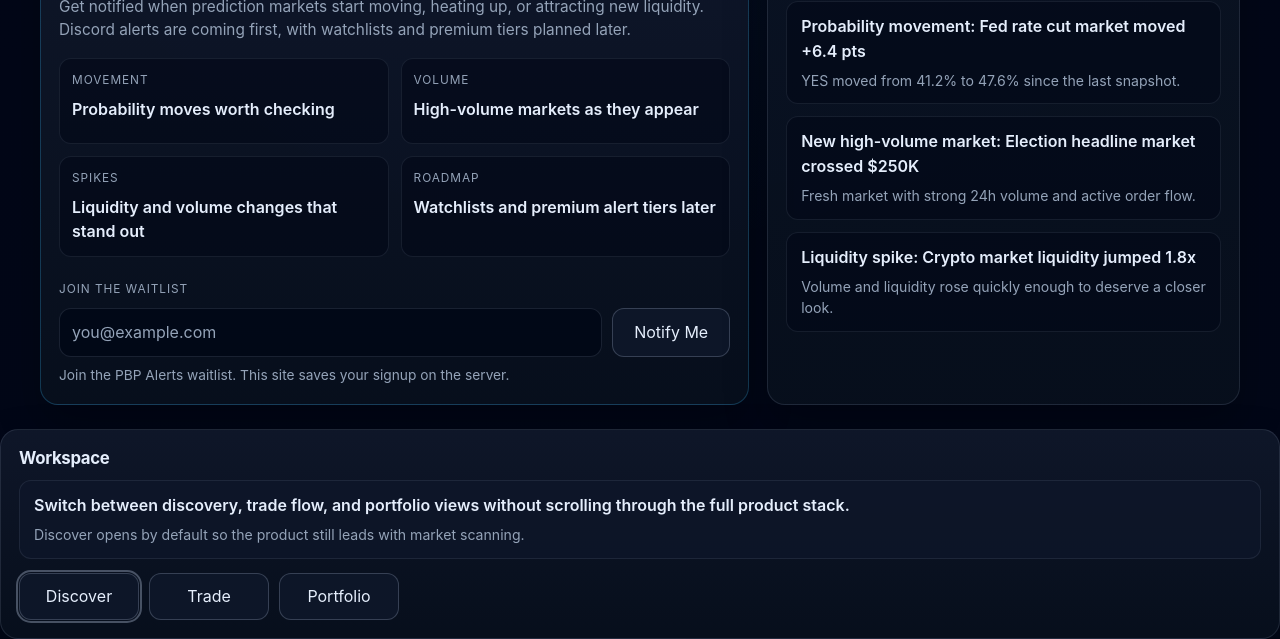
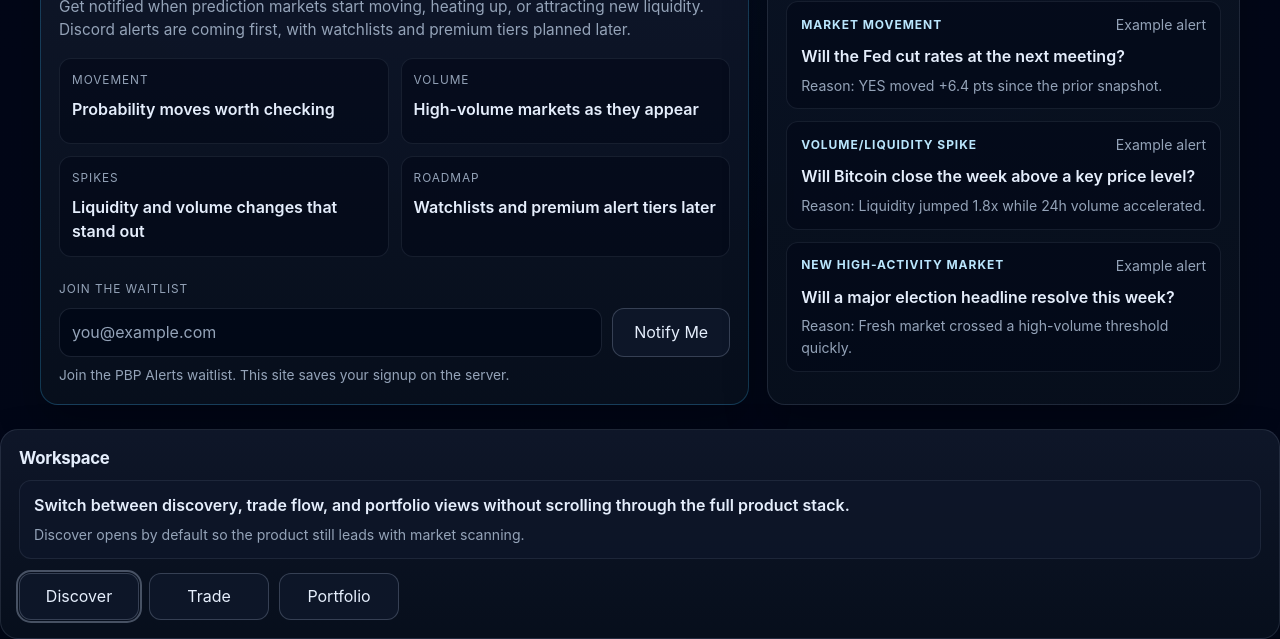
Before and after one commit to dreadmetal111/paid-by-polymarket-os, a website: page public/index.html in a window 1280 px wide. Shown: the part 461-1100 px from the top of the page. Drawn offline with Linux system fonts and the light colour scheme; no server answers.

Commit message:
Add public recent alerts preview

```diff
--- a/public/index.html
+++ b/public/index.html
@@ -11,7 +11,7 @@
       name="description"
       content="Paid by Polymarket OS is a live market-discovery and execution-prep product for scanning prediction markets faster."
     />
-    <link rel="stylesheet" href="/style.css?v=pbp-alerts-waitlist-1" />
+    <link rel="stylesheet" href="/style.css?v=pbp-alerts-preview-1" />
   </head>
   <body>
     <header id="hero">
@@ -104,24 +104,36 @@
           <article class="market-card pbp-alerts-example-card">
             <div class="market-footer pbp-alerts-example-header">
               <div>
-                <p class="market-small">Example alerts</p>
-                <h3>What subscribers will see</h3>
+                <p class="market-small">Public preview</p>
+                <h3>Latest Alert Signals</h3>
               </div>
-              <span class="signal">Discord first</span>
+              <span class="signal">Static examples</span>
             </div>
 
             <div class="alerts-list">
               <div class="alert-item pbp-example-alert">
-                <div class="alert-message">Probability movement: Fed rate cut market moved +6.4 pts</div>
-                <div class="alert-time">YES moved from 41.2% to 47.6% since the last snapshot.</div>
+                <div class="pbp-example-alert-topline">
+                  <span class="pbp-alert-type">Market movement</span>
+                  <span class="alert-time">Example alert</span>
+                </div>
+                <div class="alert-message">Will the Fed cut rates at the next meeting?</div>
+                <div class="alert-time">Reason: YES moved +6.4 pts since the prior snapshot.</div>
               </div>
               <div class="alert-item pbp-example-alert">
-                <div class="alert-message">New high-volume market: Election headline market crossed $250K</div>
-                <div class="alert-time">Fresh market with strong 24h volume and active order flow.</div>
+                <div class="pbp-example-alert-topline">
+                  <span class="pbp-alert-type">Volume/liquidity spike</span>
+                  <span class="alert-time">Example alert</span>
+                </div>
+                <div class="alert-message">Will Bitcoin close the week above a key price level?</div>
+                <div class="alert-time">Reason: Liquidity jumped 1.8x while 24h volume accelerated.</div>
               </div>
               <div class="alert-item pbp-example-alert">
-                <div class="alert-message">Liquidity spike: Crypto market liquidity jumped 1.8x</div>
-                <div class="alert-time">Volume and liquidity rose quickly enough to deserve a closer look.</div>
+                <div class="pbp-example-alert-topline">
+                  <span class="pbp-alert-type">New high-activity market</span>
+                  <span class="alert-time">Example alert</span>
+                </div>
+                <div class="alert-message">Will a major election headline resolve this week?</div>
+                <div class="alert-time">Reason: Fresh market crossed a high-volume threshold quickly.</div>
               </div>
             </div>
           </article>
--- a/public/style.css
+++ b/public/style.css
@@ -300,6 +300,27 @@ details summary {
   background: rgba(2, 8, 23, 0.58);
 }
 
+.pbp-example-alert-topline {
+  display: flex;
+  align-items: center;
+  justify-content: space-between;
+  gap: 10px;
+  margin-bottom: 8px;
+}
+
+.pbp-example-alert-topline .alert-time {
+  margin-top: 0;
+  white-space: nowrap;
+}
+
+.pbp-alert-type {
+  color: #bae6fd;
+  font-size: 0.75rem;
+  font-weight: 700;
+  letter-spacing: 0.08em;
+  text-transform: uppercase;
+}
+
 .signals {
   display: flex;
   flex-wrap: wrap;
@@ -470,6 +491,16 @@ pre {
     grid-template-columns: 1fr;
   }
 
+  .pbp-example-alert-topline {
+    align-items: flex-start;
+    flex-direction: column;
+    gap: 4px;
+  }
+
+  .pbp-example-alert-topline .alert-time {
+    white-space: normal;
+  }
+
   .market-footer,
   .discover-utility-row,
   #pbpTopLevelTabsSection .pbp-top-tabs,
```
